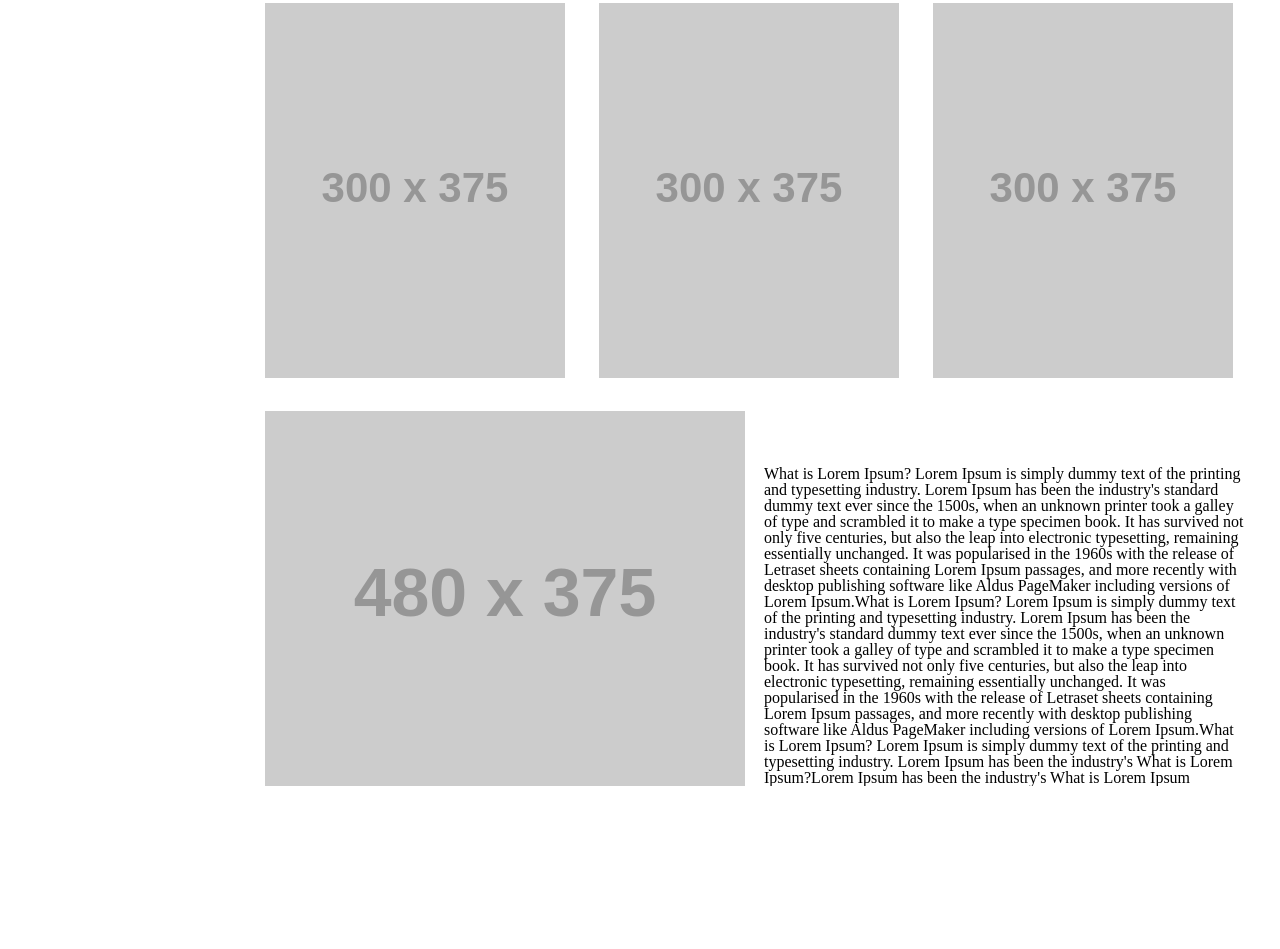
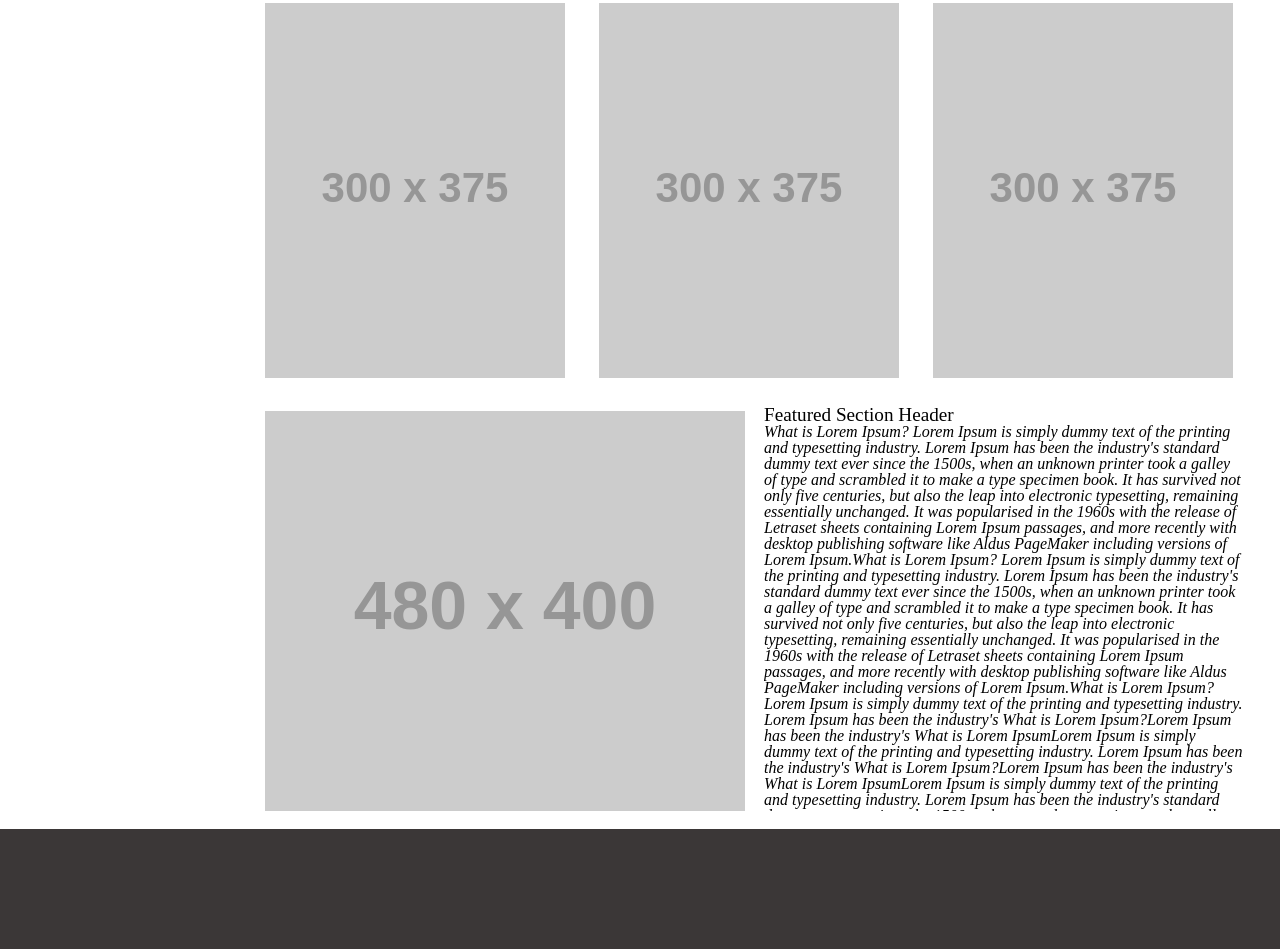
Before and after one commit to BrendonLH/wireframe-exercise, a plain HTML site: page index.html in a window 1280 px wide. Shown: the part 600-1549 px from the top of the page. Before the commit the page ends 1404 px from the top, so only its background shows below. Drawn offline with Linux system fonts and the light colour scheme; placeholder pictures from the web are drawn by us.

Commit message:
forgot to switch to branch, pushing this up then fixing the master and branch

```diff
--- a/index.html
+++ b/index.html
@@ -26,14 +26,23 @@
         <img src="https://dummyimage.com/300x375/000/fff" alt="placeholder image 300x375">
     </section>
     <section>
-        <img src="https://dummyimage.com/480x375/000/fff" alt="placeholder image 480x375">
-        <article>What is Lorem Ipsum?
+        <img src="https://dummyimage.com/480x400/000/fff" alt="placeholder image 480x400">
+        <article>
+            <div id="sectionheader">Featured Section Header</div>
+            <p>
+            What is Lorem Ipsum?
             Lorem Ipsum is simply dummy text of the printing and typesetting industry. Lorem Ipsum has been the industry's standard dummy text ever since the 1500s, when an unknown printer took a galley of type and scrambled it to make a type specimen book. It has survived not only five centuries, but also the leap into electronic typesetting, remaining essentially unchanged. It was popularised in the 1960s with the release of Letraset sheets containing Lorem Ipsum passages,
             and more recently with desktop publishing software like Aldus PageMaker including versions of Lorem Ipsum.What is Lorem Ipsum?
             Lorem Ipsum is simply dummy text of the printing and typesetting industry. Lorem Ipsum has been the industry's standard dummy text ever since the 1500s, when an unknown printer took a galley of type and scrambled it to make a type specimen book. It has survived not only five centuries, but also the leap into electronic typesetting, remaining essentially unchanged. It was popularised in the 1960s with the release of Letraset sheets containing Lorem Ipsum passages,
             and more recently with desktop publishing software like Aldus PageMaker including versions of Lorem Ipsum.What is Lorem Ipsum?
             Lorem Ipsum is simply dummy text of the printing and typesetting industry. Lorem Ipsum has been the industry's What is Lorem Ipsum?Lorem Ipsum has been the industry's What
-            is Lorem Ipsum</article>
+            is Lorem IpsumLorem Ipsum is simply dummy text of the printing and typesetting industry. Lorem Ipsum has been the industry's What is Lorem Ipsum?Lorem Ipsum has been the industry's What
+            is Lorem IpsumLorem Ipsum is simply dummy text of the printing and typesetting industry. Lorem Ipsum has been the industry's standard dummy text ever since the 1500s, when an unknown printer took a galley of type and scrambled it to make a type specimen book. It has survived not only five centuries, but also the leap into electronic typesetting, remaining essentially unchanged. It was popularised in the 1960s with the release of Letraset sheets containing Lorem Ipsum passages,
+            and more recently with desktop publishing software like Aldus PageMaker including versions of Lorem Ipsum.What is Lorem Ipsum?
+            Lorem Ipsum is simply dummy text of the printing and typesetting industry. Lorem Ipsum has been the industry's What is Lorem Ipsum?Lorem Ipsum has been the industry's What
+            is Lorem IpsumLorem Ipsum is simply dummy text of the printing and typesetting industry. Lorem Ipsum has been the industry's What is Lorem Ipsum?Lorem Ipsum has been the industry's What
+            is Lorem Ipsum</p></article>
     </section>
+    <footer></footer>
 </body>
 </html>
--- a/style.css
+++ b/style.css
@@ -33,8 +33,21 @@ section {
 article {
     width: 480px;
     display: inline-block;
+    /* overflow: auto; */
+
+}
+p {
+    height: 387px;
     overflow: auto;
-    max-height: 480px;
-    position: relative;
     margin-bottom: 15px;
+    font-style: italic;
 }
+#sectionheader {
+    font-size: larger;
+}
+footer {
+    background-color:rgb(59, 55, 55);
+    height: 120px;
+    text-align: center;
+    line-height: 60px;
+}
```
